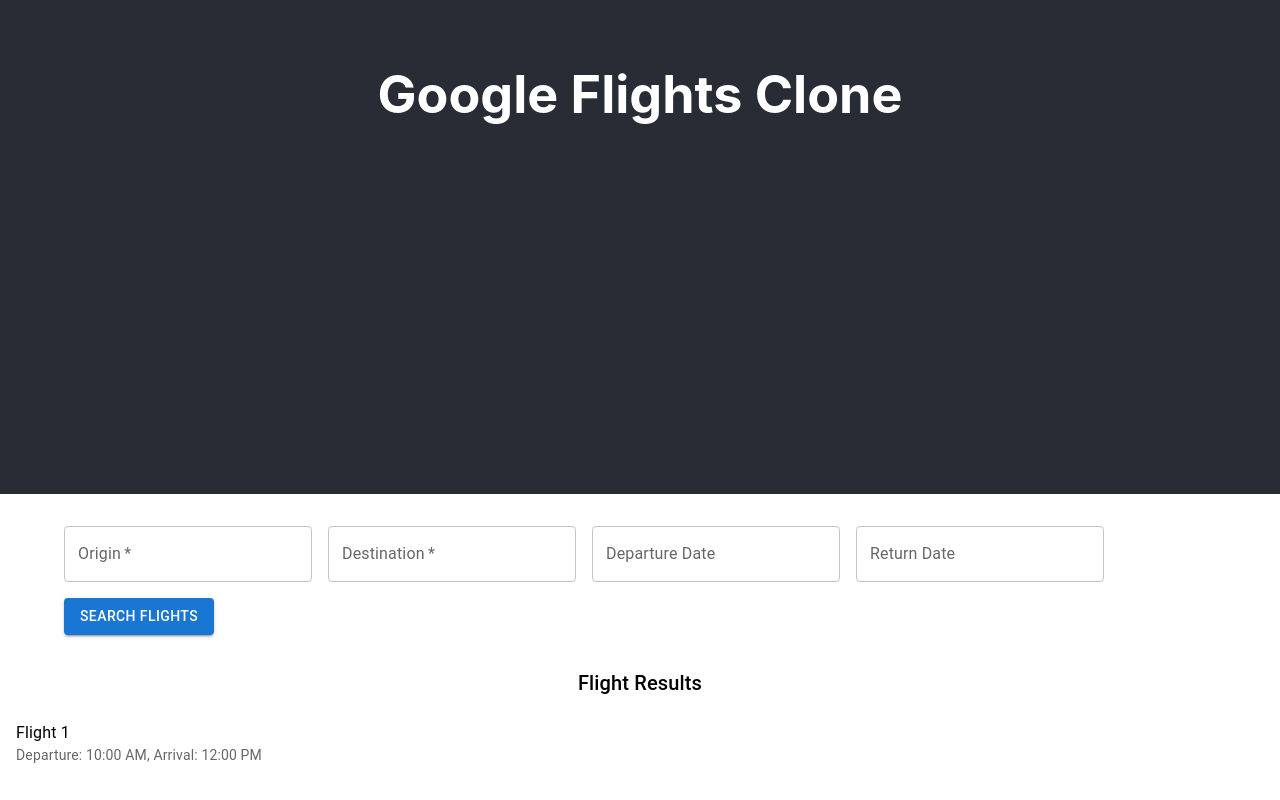
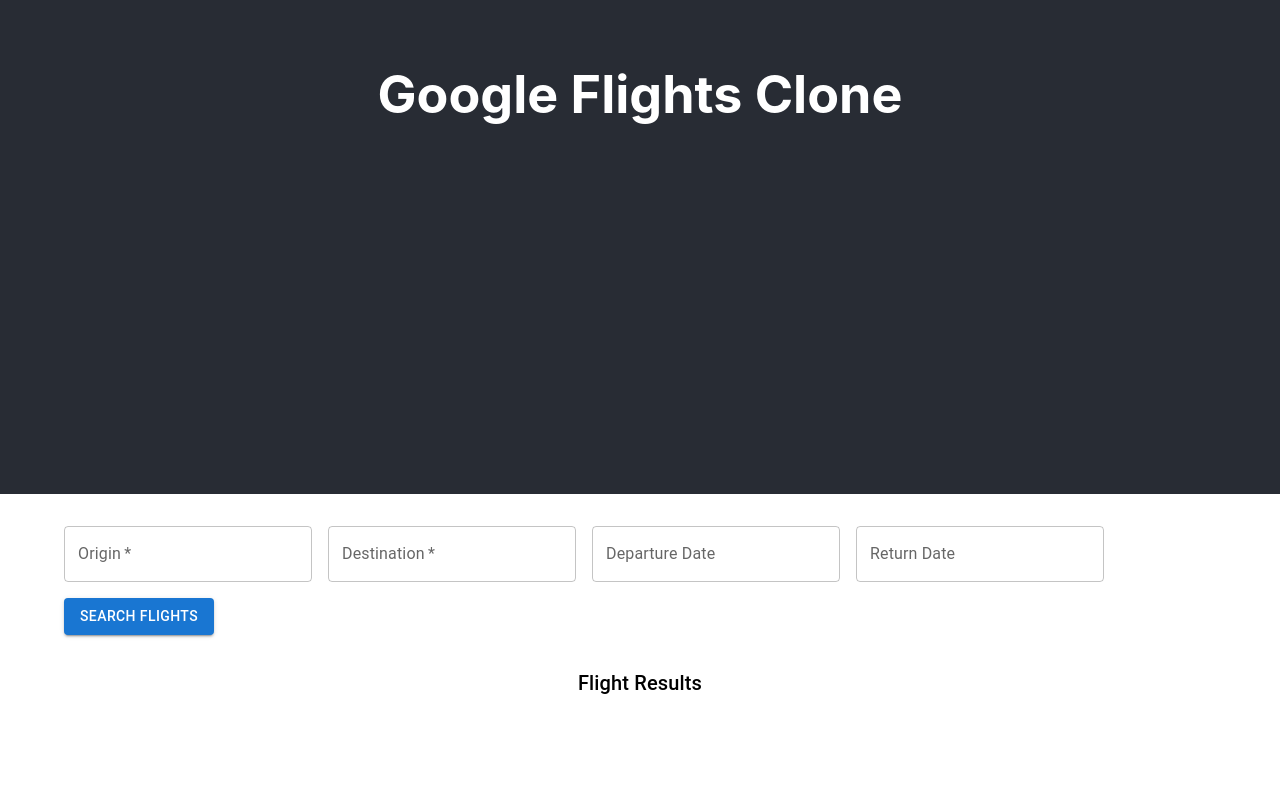
Before and after one commit to bilalsaeed232/clone-google-flights, a React (Create React App) app: page / in a window 1280 px wide. Shown: the part 306-1106 px from the top of the page. After the commit the page ends 1053 px from the top, so only its background shows below. Built offline with nearby package versions, Linux system fonts and the light colour scheme.

Commit message:
Add Mock Data

```diff
--- a/src/App.js
+++ b/src/App.js
@@ -1,16 +1,39 @@
-import './App.css';
+import { useState } from 'react';
 
 import SearchForm from './components/SearchForm';
 import FlightResults from './components/FlightResults';
+
+import './App.css';
+
 function App() {
+  const [flights, setFlights] = useState([]);
+
+  const handleSearch = (e) => {
+    e.preventDefault();
+
+    // Mock flight data
+    const mockFlights = [
+      { airline: "Airline 1", price: 200, duration: "1h 30m", stops: 0 },
+      { airline: "Airline 2", price: 100, duration: "1h 30m", stops: 0 },
+      { airline: "Airline 3", price: 400, duration: "1h 30m", stops: 0 },
+    ]
+
+    console.log(mockFlights);
+
+
+    setFlights(mockFlights);
+  };
+
+
+
   return (
     <div className="App">
       <header className="App-header">
         <h1>Google Flights Clone</h1>
       </header>
       <main className="App-main">
-        <SearchForm />
-        <FlightResults />
+        <SearchForm onSearch={handleSearch} />
+        <FlightResults flights={flights} />
       </main>
       <footer className="App-footer">
         {/* Add footer content */}
--- a/src/components/FlightResults.jsx
+++ b/src/components/FlightResults.jsx
@@ -1,19 +1,20 @@
 import { Box, List, ListItem, ListItemText, Typography } from '@mui/material';
 
-const FlightResults = () => {
+const FlightResults = ({ flights }) => {
   return (
     <Box sx={{my: 4}}>
         <Typography variant="h6">Flight Results</Typography>
         <List>
-            <ListItem>
-                <ListItemText
-                    primary="Flight 1"
-                    secondary="Departure: 10:00 AM, Arrival: 12:00 PM"
-                />
-            </ListItem>
+            {flights.map((flight, index) => (
+                <ListItem key={index}>
+                    <ListItemText
+                        primary={`${flight.airline} - $${flight.price}`}
+                        secondary= {`Duration: ${flight.duration}, Stops: ${flight.stops}`}
+                    />
+                </ListItem>
+            ))}
         </List>
     </Box>
-
   )
 };
 
--- a/src/components/SearchForm.jsx
+++ b/src/components/SearchForm.jsx
@@ -4,7 +4,7 @@
 import { AdapterDateFns } from "@mui/x-date-pickers/AdapterDateFns";
 import { LocalizationProvider } from "@mui/x-date-pickers/LocalizationProvider";
 
-const SearchForm = () => {
+const SearchForm = ({ onSearch }) => {
   const [formData, setFormData] = useState({
     origin: '',
     destination: '',
@@ -19,17 +19,11 @@
     }));
   };
 
-  const handleSubmit = (e) => {
-    e.preventDefault();
-    // Handle form submission
-    console.log('Form submitted:', formData);
-  };
 
   return (
     <Container>
       <Box
         component="form"
-        onSubmit={handleSubmit}
         sx={{ display: "flex", gap: 2, flexWrap: "wrap", my: 4 }}
       >
         <TextField
@@ -62,9 +56,11 @@
           type="submit"
           variant='contained'
           sx={{ minWidth: '120px' }}
+          onClick={onSearch}
         >
           Search Flights
         </Button>
+
       </Box>
     </Container>
   )
```
